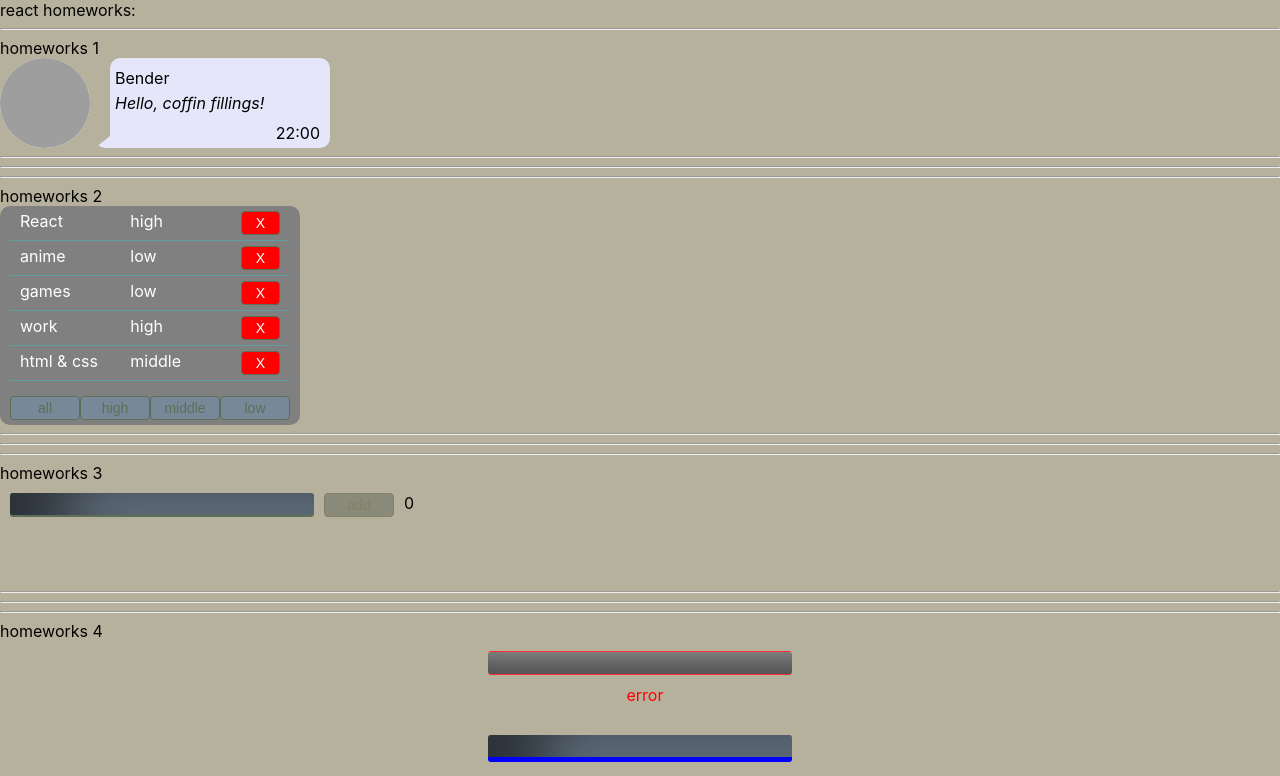
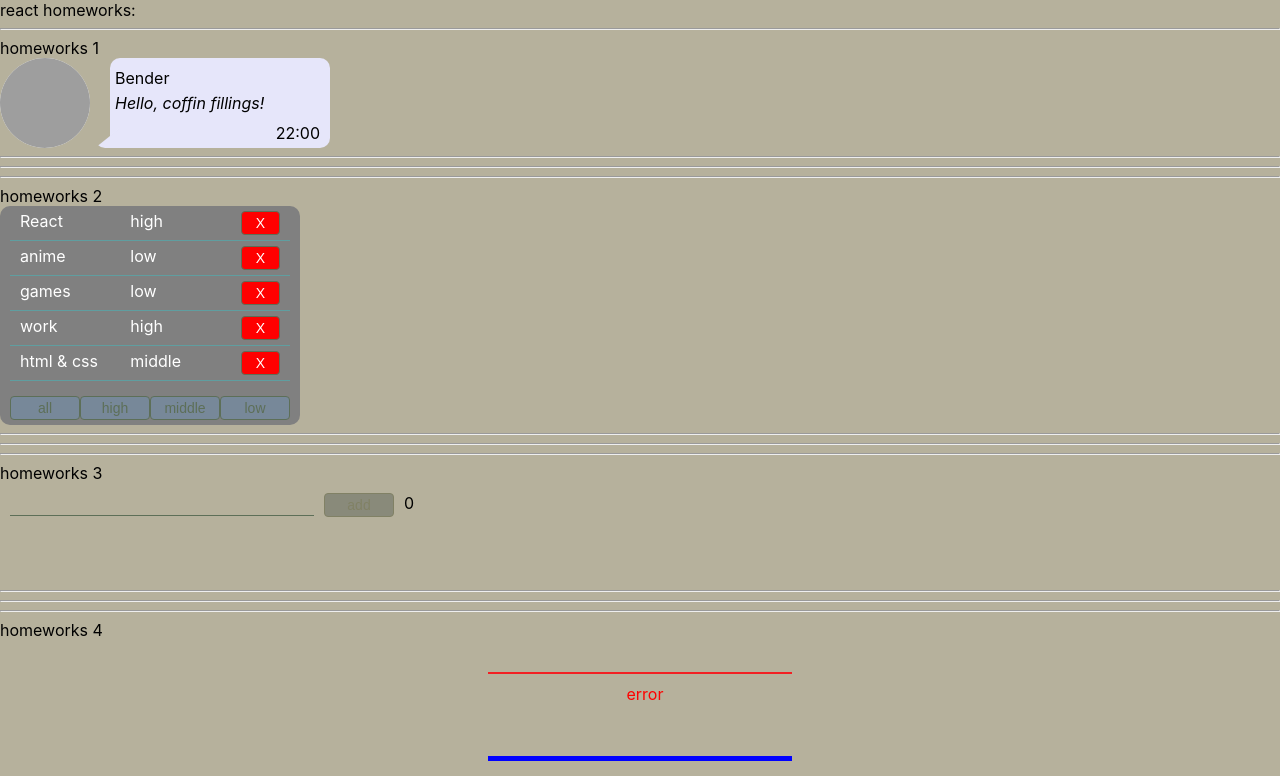
Before and after one commit to Toyfon/HomeWork, a React (Create React App) app: page / in a window 1280 px wide. Shown: the top 776 px of the page. Built offline with nearby package versions, Linux system fonts and the light colour scheme; grey boxes are pictures that could not be loaded.

Commit message:
homeWork 1,2,3,4. (corrected styles of SuperInputText)

```diff
--- a/src/p1-main/m1-ui/u1-app/App.module.css
+++ b/src/p1-main/m1-ui/u1-app/App.module.css
@@ -1,3 +1,4 @@
 .App {
 background: rgba(146,139,108,0.67);
+    min-height: 100vh;
 }
--- a/src/p2-homeworks/h4/HW4.module.css
+++ b/src/p2-homeworks/h4/HW4.module.css
@@ -6,6 +6,7 @@
     display: flex;
     flex-direction: column;
     align-items: center;
+
 }
 
 .testSpanError {
--- a/src/p2-homeworks/h4/HW4.tsx
+++ b/src/p2-homeworks/h4/HW4.tsx
@@ -34,7 +34,9 @@ function HW4() {
                 />
 
                 <SuperInputText
-                    className={s.blue} // проверьте, рабоет ли смешивание классов
+                    className={s.blue}
+                    error={error}
+                    onChangeText={setText}// проверьте, рабоет ли смешивание классов
                 />
 
                 {/*----------------------------------------------------*/}
--- a/src/p2-homeworks/h4/common/c1-SuperInputText/SuperInputText.module.css
+++ b/src/p2-homeworks/h4/common/c1-SuperInputText/SuperInputText.module.css
@@ -1,13 +1,11 @@
 .superInput {
     margin: 10px;
-    background: lightslategrey;
+    background: inherit;
     height: 20px;
     width: 300px;
     color: white;
-    border-radius: 3px;
-    box-shadow: 71px 10px 62px -15px rgba(0, 0, 0, 0.64) inset;
     border: none;
-    border-bottom: #5D6F58 solid 2px;
+    border-bottom: #5D6F58 solid 1px;
 }
 
 .superInput:focus {
@@ -17,17 +15,14 @@
 
 .errorInput {
     margin: 10px;
-    background: #ffffff;
+    background: inherit;
     height: 20px;
     width: 300px;
-    border-radius: 3px;
     outline: none;
-    box-shadow: 10px -91px 59px -56px rgba(0, 0, 0, 0.75) inset;
-    border: none;
-    border-bottom: rgba(255, 0, 9, 0.82) solid 1px;
-    border-top: rgba(255, 0, 9, 0.82) solid 1px;
+    border:none;
+    border-bottom: rgba(255, 0, 9, 0.82) solid 2px;
+
 }
-
 .errorInput:focus {
     outline: none;
 }
--- a/src/p2-homeworks/h4/common/c2-SuperButton/SuperButton.module.css
+++ b/src/p2-homeworks/h4/common/c2-SuperButton/SuperButton.module.css
@@ -62,4 +62,5 @@
 .btn:disabled {
     background-color: lightslategrey;
     z-index: -1;
+    margin-bottom: 10px;
 }
--- a/src/p2-homeworks/h4/common/c3-SuperCheckbox/SuperCheckbox.module.css
+++ b/src/p2-homeworks/h4/common/c3-SuperCheckbox/SuperCheckbox.module.css
@@ -1,15 +1,18 @@
 
-.checkBoxWrapp {
-    display: flex;
-    flex-direction: column;
-    align-items: flex-start;
-}
+/*.checkBoxWrapp {*/
+/*    display: flex;*/
+/*    flex-direction: column;*/
+/*    align-items: flex-start;*/
+/*    border: 1px solid red;*/
+
+/*}*/
 
 .checkbox {
     position: absolute;
     opacity: 0;
     visibility: hidden;
     pointer-events: none;
+
 }
 
 .checkbox:checked + .spanClassName:before {
```
Also changed, not shown: 15 other files (tests, documents, lock files or other folders).
